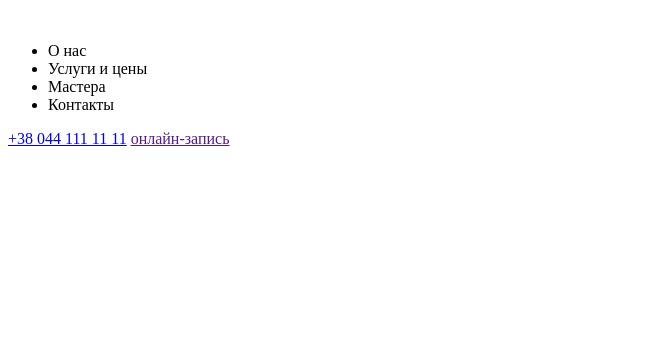
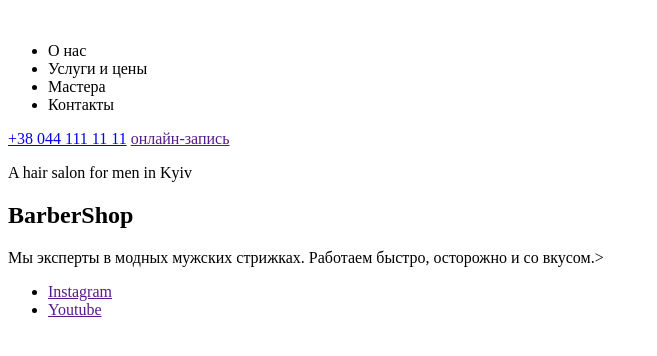
Before and after one commit to Zmennn/vers, a plain HTML site: page index.html in a window 1280 px wide. Shown: the whole page, without its empty margins (0-657 px from the left). Drawn offline with Linux system fonts and the light colour scheme.

Commit message:
Update index.html

```diff
--- a/index.html
+++ b/index.html
@@ -20,10 +20,16 @@
         <a href="tel+380441111111">+38 044 111 11 11</a>
         <a href="">онлайн-запись</a>
     </header>
-    <section></section>
-    <p></p>
-    <h1></h1>
-    <p></p>
+    <section>
+        <p>A hair salon for men in Kyiv</p>
+        <h1>BarberShop</h1>
+        <p>Мы эксперты в модных мужских стрижках.
+            Работаем быстро, осторожно и со вкусом.></p>
+        <ul>
+            <li><a href="">Instagram</a></li>
+            <li><a href="">Youtube</a></li>
+        </ul>
+    </section>
 </body>
 
 </html>
```
